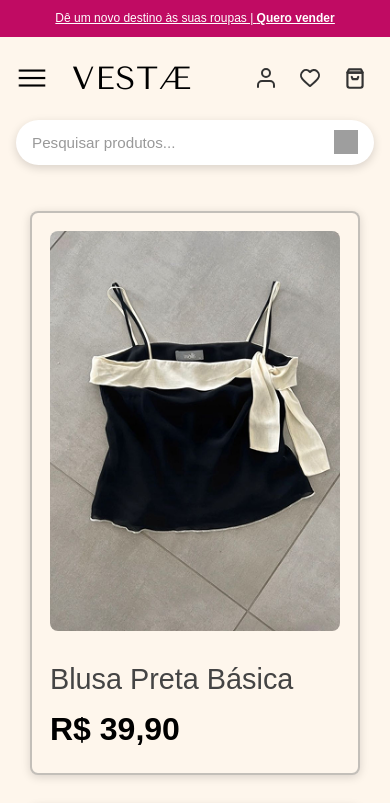
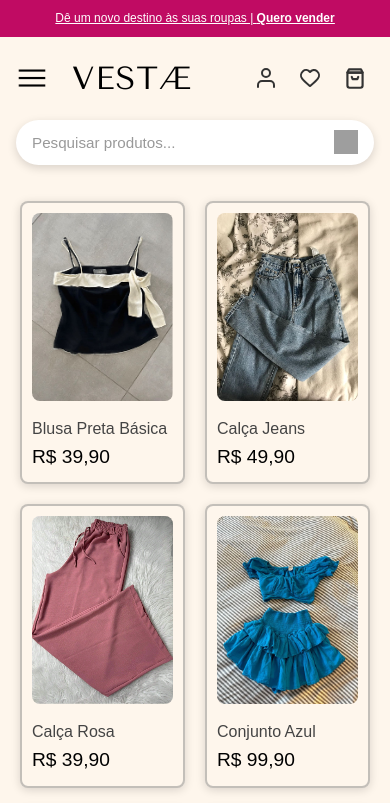
Before and after one commit to alicelanznaster/Hackathon---Vestae, a Vue app: page /produtos in a window 390 px wide. Shown: the top 803 px of the page. Built offline with nearby package versions, Linux system fonts and the light colour scheme; grey boxes are pictures that could not be loaded; a web font is replaced by a local one.

Commit message:
FIX: responsividade do productList e productCard

```diff
--- a/src/components/products/ProductCard.vue
+++ b/src/components/products/ProductCard.vue
@@ -21,7 +21,7 @@ defineProps(['produto'])
 
 <style scoped>
 .card {
-    width: 350px;
+    width: 100%;
     background: #FEF6EC;
     border-radius: 8px;
     padding: 18px;
@@ -29,6 +29,7 @@ defineProps(['produto'])
     box-shadow: 0 2px 10px rgba(0, 0, 0, .15);
     transition: .3s;
     cursor: pointer;
+    box-sizing: border-box;
 }
 
 .card:hover {
@@ -37,26 +38,62 @@ defineProps(['produto'])
 
 .imagem {
     width: 100%;
-    height: 400px;
+    aspect-ratio: 3 / 4;
     object-fit: cover;
     border-radius: 8px;
 }
 
 .informacoes {
-    margin-top: 18px;
+    margin-top: 10px;
 }
 
 h3 {
     font-size: 1.8rem;
     font-weight: 400;
     color: #444;
-    margin-bottom: 2px;
 }
 
 .preco {
     font-size: 2rem;
-    font-weight: 600;
+    font-weight: 500;
     color: #000;
 }
 
+/* ---------- Tablet ---------- */
+@media (max-width:1024px) {
+
+    .card {
+        padding: 16px;
+    }
+
+    h3 {
+        font-size: 1.45rem;
+    }
+
+    .preco {
+        font-size: 1.7rem;
+    }
+
+}
+
+/* ---------- Celular ---------- */
+@media (max-width:768px) {
+
+    .card {
+        padding: 10px;
+    }
+
+    .informacoes {
+        margin-top: 8px;
+    }
+
+    h3 {
+        font-size: 1rem;
+    }
+
+    .preco {
+        font-size: 1.2rem;
+    }
+
+}
 </style>
--- a/src/components/products/ProductList.vue
+++ b/src/components/products/ProductList.vue
@@ -15,14 +15,11 @@ const produtosFiltrados = computed(() => {
     }
 
     return produtos.filter(produto =>
-
         produto.titulo.toLowerCase().includes(busca) ||
         produto.categoria.toLowerCase().includes(busca) ||
         produto.condicao.toLowerCase().includes(busca) ||
         produto.tamanho.toLowerCase().includes(busca)
-
     )
-
 })
 </script>
 
@@ -35,10 +32,29 @@ const produtosFiltrados = computed(() => {
 
 <style scoped>
 .product-list {
-    display: flex;
-    flex-wrap: wrap;
-    justify-content: center;
+    display: grid;
+    grid-template-columns: repeat(3, 1fr);
     gap: 30px;
     padding: 30px;
+    max-width: 1200px;
+    margin: 0 auto;
+}
+
+/* ---------- Tablet ---------- */
+@media (max-width:1024px) {
+    .product-list {
+        grid-template-columns: repeat(3, 1fr);
+        gap: 20px;
+        padding: 20px;
+    }
+}
+
+/* ---------- Celular ---------- */
+@media (max-width:768px) {
+    .product-list {
+        grid-template-columns: repeat(2, 1fr);
+        gap: 20px;
+        padding: 20px;
+    }
 }
 </style>
```
